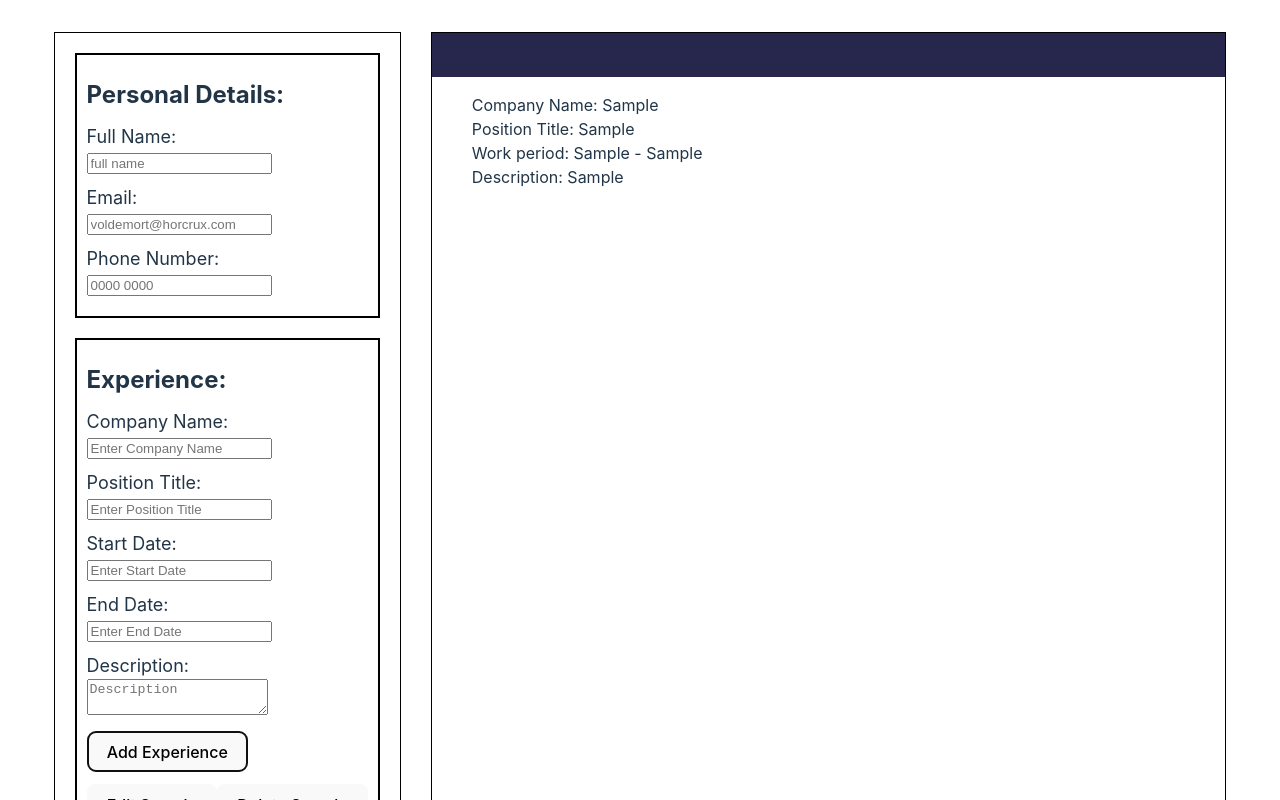
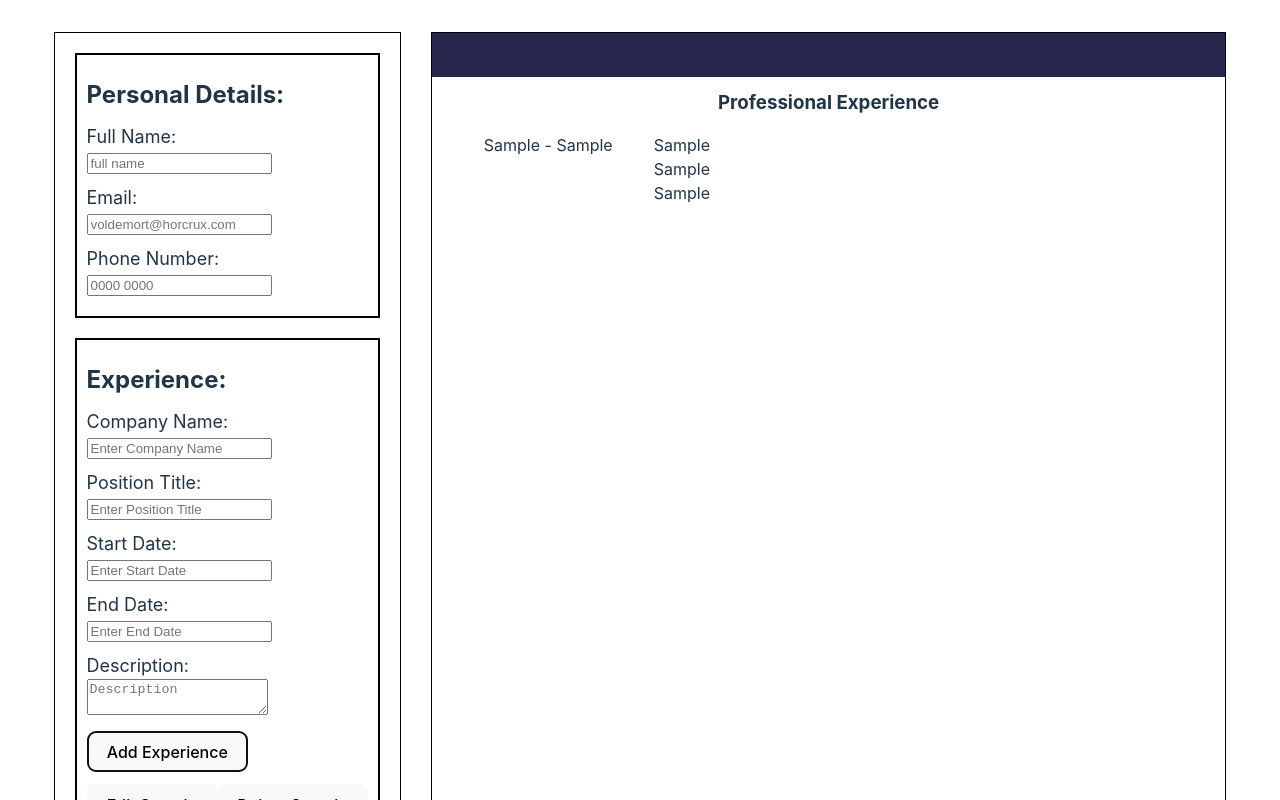
Before and after one commit to magic-doggo/cv-application, a React (Vite) app: page / in a window 1280 px wide. Both pictures are taken after typing "Sample", "Sample", "Sample", "Sample", "Sample" into the empty fields and a click on the button "Add Experience". Shown: the top 800 px of the page. Built offline with nearby package versions, Linux system fonts and the light colour scheme.

Commit message:
Add css grid to experience section

```diff
--- a/src/App.css
+++ b/src/App.css
@@ -70,7 +70,8 @@ h2 {
   font-size: larger;
 }
 
-h1 {
+h1,
+h3 {
   margin: 0;
   text-align: center;
 }
@@ -81,3 +82,23 @@ img {
   transform: translateY(20%); /* aligns image with the rest of the text, despite image having built-in padding */
   margin-right: 4px;
 }
+
+.experience-cv-section {
+  margin: 12px;
+}
+
+.entry {
+  display: grid;
+  grid-gap: 30px;
+  grid-template-columns: 1fr 4fr;
+  margin-bottom: 10px;
+  /* max-width: 40%; */
+}
+
+.description {
+  /* margin: 0; */
+  /* word-wrap: break-word;
+  overflow-wrap: break-word;
+  white-space: normal;
+  max-width: 100%; */
+}
--- a/src/components/CVInfo.jsx
+++ b/src/components/CVInfo.jsx
@@ -108,16 +108,21 @@ export function CVPage() {
                             </div>
                         </div>
                 </div>
-                <ul>
-                    {experienceEntries.map(experience => (
-                        <li key={experience.id}>
-                            <div>Company Name: {experience.companyName}</div>
-                            <div>Position Title: {experience.positionTitle}</div>
-                            <div>Work period: {experience.startDate} - {experience.endDate}</div>
-                            <div>Description: {experience.description}</div>
-                        </li>
-                    ))}
-                </ul>
+                <div className="experience-cv-section">
+                    <h3>Professional Experience</h3>
+                    <ul>
+                        {experienceEntries.map(experience => (
+                            <li key={experience.id} className="entry">
+                                <div>{experience.startDate} - {experience.endDate}</div>
+                                <div className="entry-details">
+                                    <div>{experience.companyName}</div>
+                                    <div>{experience.positionTitle}</div>
+                                    <div className="description">{experience.description}</div>
+                                </div>
+                            </li>
+                        ))}
+                    </ul>
+                </div>
                 <ul>
                     {educationEntries.map(education => (
                         <li key={education.id}>
```
